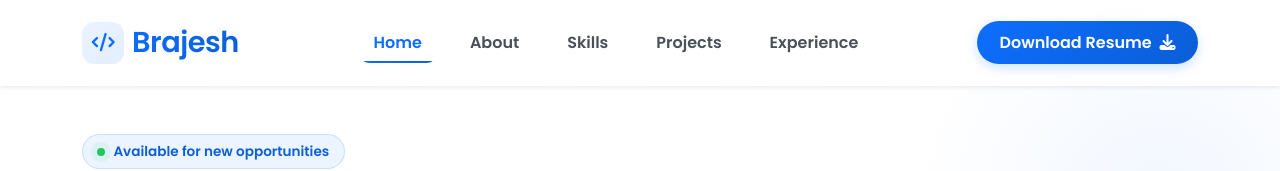
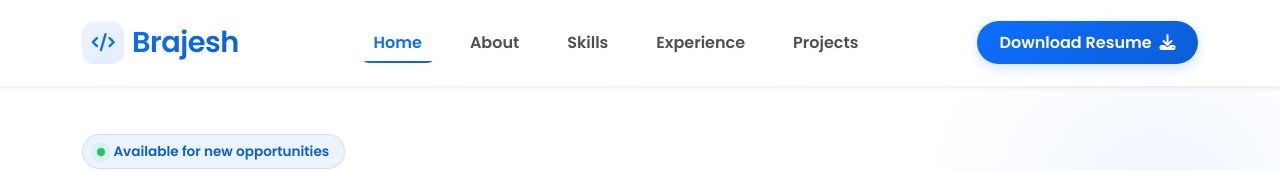
Before and after one commit to Brajeshkumar1107/Portfolio, a React (Create React App) app: page / in a window 1280 px wide. Shown: the top 171 px of the page. Built offline with nearby package versions, Linux system fonts and the light colour scheme.

Commit message:
Reorder sections: move Experience before Projects

```diff
--- a/src/App.js
+++ b/src/App.js
@@ -37,7 +37,7 @@ function App() {
 
   // Add scroll detection for navbar + active section highlighting
   useEffect(() => {
-    const sectionIds = ['home', 'about', 'skills', 'projects', 'experience', 'education'];
+    const sectionIds = ['home', 'about', 'skills', 'experience', 'projects', 'education'];
     const handleScroll = () => {
       const scrollTop = window.scrollY;
       setIsScrolled(scrollTop > 50);
@@ -121,9 +121,9 @@ function App() {
       <div className="divider"></div>
       <Skills />
       <div className="divider"></div>
+      <Experience />
+      <div className="divider"></div>
       <Projects />
-      <div className="divider"></div>
-      <Experience />
       <div className="divider"></div>
       <Education />
       <BackToTop />
--- a/src/Navbar.js
+++ b/src/Navbar.js
@@ -4,8 +4,8 @@ const NAV_LINKS = [
   { id: 'home', label: 'Home' },
   { id: 'about', label: 'About' },
   { id: 'skills', label: 'Skills' },
+  { id: 'experience', label: 'Experience' },
   { id: 'projects', label: 'Projects' },
-  { id: 'experience', label: 'Experience' },
 ];
 
 const Navbar = ({ isScrolled, handleNavClick, scrollToSection, activeSection, handleDownload, downloadState }) => (
```
